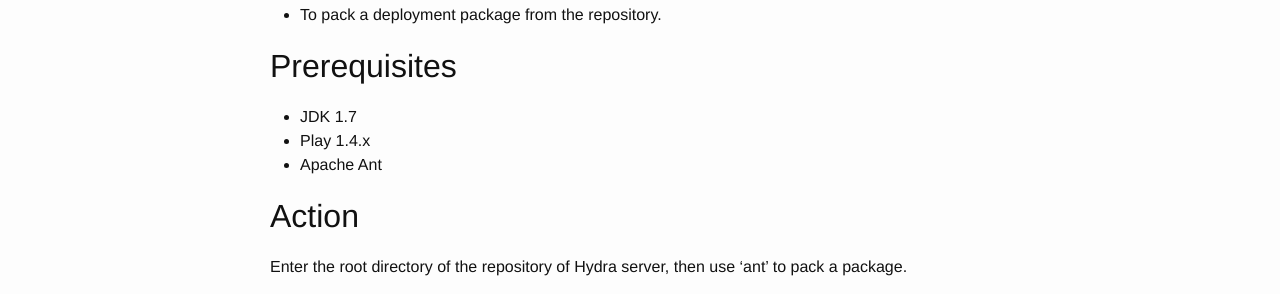
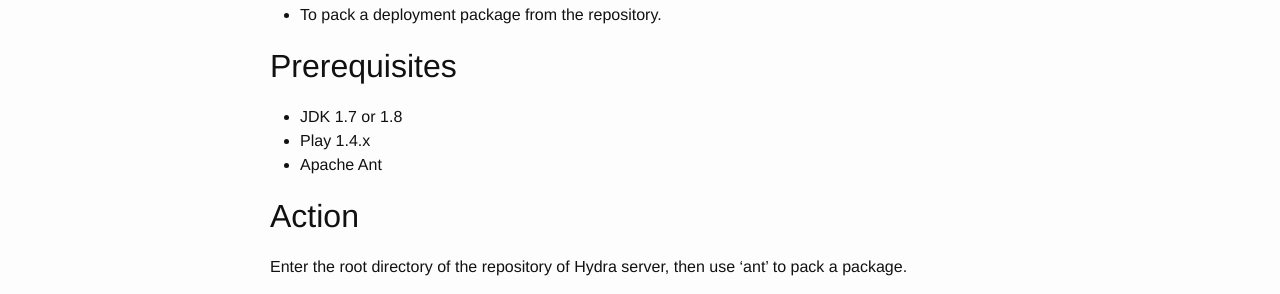
Before and after one commit to hp-liangzhang/hp-liangzhang.github.com, a Jekyll site: the page built from _posts/deployment/2016-02-29-pack-a-deployment-package.markdown, in a window 1280 px wide. Shown: the part 224-518 px from the top of the page. Built offline with Jekyll 4.4.1, drawn with Linux system fonts in a browser that asks for light colours.

```diff
--- a/_posts/deployment/2016-02-29-pack-a-deployment-package.markdown
+++ b/_posts/deployment/2016-02-29-pack-a-deployment-package.markdown
@@ -8,7 +8,7 @@ categories: Deployment
 * To pack a deployment package from the repository.
 
 ## Prerequisites
-* JDK 1.7
+* JDK 1.7 or 1.8
 * Play 1.4.x
 * Apache Ant
 
--- a/_posts/deployment/2019-02-29-deploy-on-mac-linux.markdown
+++ b/_posts/deployment/2019-02-29-deploy-on-mac-linux.markdown
@@ -9,7 +9,7 @@ categories: Deployment
 
 # Prerequisites
 * Linux / Mac / Windows
-* JDK 1.7
+* JDK 1.7 or 1.8
 * Playframework 1.4.x
 
 Assume that the commands of **play** and **java** is in the PATH.
```
